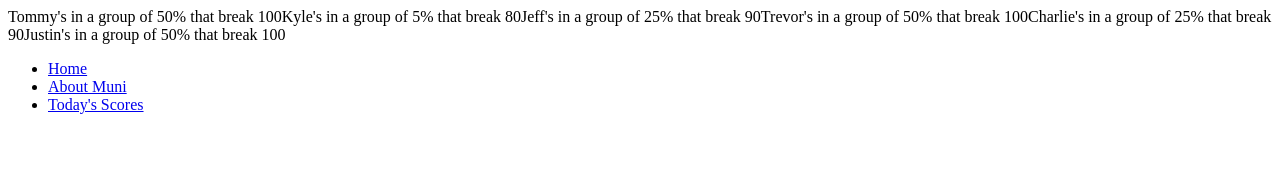
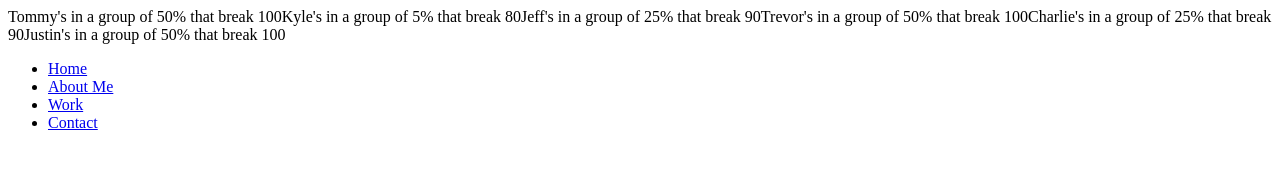
Before and after one commit to ArrowDevAI/muni, a plain HTML site: page index.html in a window 1280 px wide. Shown: the top 182 px of the page. Drawn offline with Linux system fonts and the light colour scheme.

Commit message:
Revert "Ypdate index.html added items to nav"
This reverts commit 3097d16a1b79a30f7598e8e31183562e968e0880.

```diff
--- a/index.html
+++ b/index.html
@@ -20,16 +20,26 @@
                     <a href="./index.html" role="menuitem" class="navigation-list__item--active"> Home </a>
                 </li>
                 <li role="presentation">
-                    <a href="./about.html" role="menuitem" class="navigation-list__item"> About Muni </a>
+                    <a href="./pages/about.html" role="menuitem" class="navigation-list__item"> About Me </a>
                 </li>
                 <li role="presentation">
-                    <a href="./todays-scores.html" role="menuitem" class="navigation-list__item"> Today's Scores </a>
+                    <a href="./pages/work.html" role="menuitem" class="navigation-list__item"> Work </a>
+                </li>
+                <li role="presentation">
+                <a href="./pages/contact.html" role="menuitem" class="navigation-list__item"> Contact </a>
                 </li>
             </ul>
         </nav>
     </header>
     <main>
+        <div class="todaysScores">
+            <div class="fredsScores">
 
+            </div>
+            <div class="randolphScores">
+
+            </div>
+        </div>
 
     </main>
     <footer class="page-footer">
```
